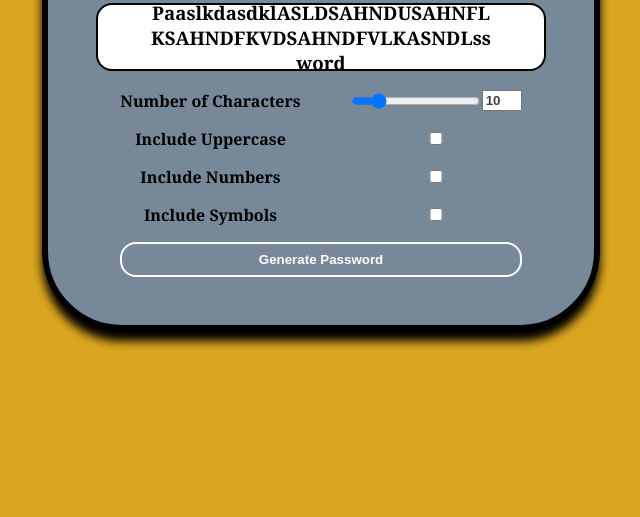
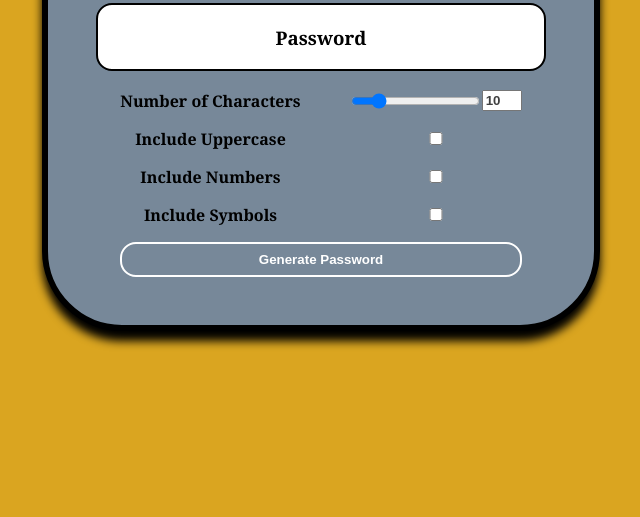
Before and after one commit to LucasGriffinDev/random-password-generator, a plain HTML site: page index.html in a window 1280 px wide. Shown: the part 299-816 px from the top of the page, without its empty margins (319-959 px from the left). Drawn offline with Linux system fonts and the light colour scheme.

Commit message:
Update index.html

```diff
--- a/index.html
+++ b/index.html
@@ -14,7 +14,7 @@
     <div class="container">
         <h1 class="title">Password Generator</h1>
         <h3 class="password-display" id="password-display">
-            PaaslkdasdklASLDSAHNDUSAHNFLKSAHNDFKVDSAHNDFVLKASNDLssword
+            Password
         </h3>
         <form id="passwordGeneratorForm" class="form">
             <label for="characterAmountNumber">Number of Characters</label>
```
